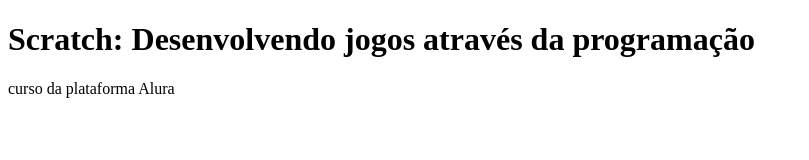
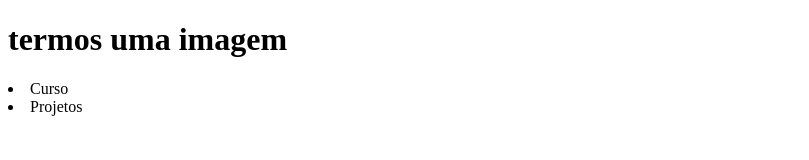
Before and after one commit to joseantoniogodoy/projetosescolasadamantina, a plain HTML site: page index.html in a window 1280 px wide. Shown: the whole page, without its empty margins (0-809 px from the left). Drawn offline with Linux system fonts and the light colour scheme.

Commit message:
estilo criado

```diff
--- a/index.html
+++ b/index.html
@@ -3,10 +3,13 @@
     <head>
         <meta charset="UTF-8">
         <meta name="viewport" content="width=device-width, initial-scale=1.0">
-        <title>Programação Scracth: DER Adamantina</title>
+        <title>Diretoria de Ensino Região de Adamantina:Scratch: Desenvolvendo jogos através da programação</title>
     </head>
     <body>
-        <h1>Scratch: Desenvolvendo jogos através da programação</h1>
-        <p>curso da plataforma Alura</p>
+        <h1>termos uma imagem</h1>
+        <u1>
+            <li>Curso</li>
+            <li>Projetos</li>
+        </u1>
     </body>
 </html>
--- /dev/null
+++ b/styles.css
@@ -0,0 +1,4 @@
+header{
+    background-color: #51025a;
+    color: white
+}
```
